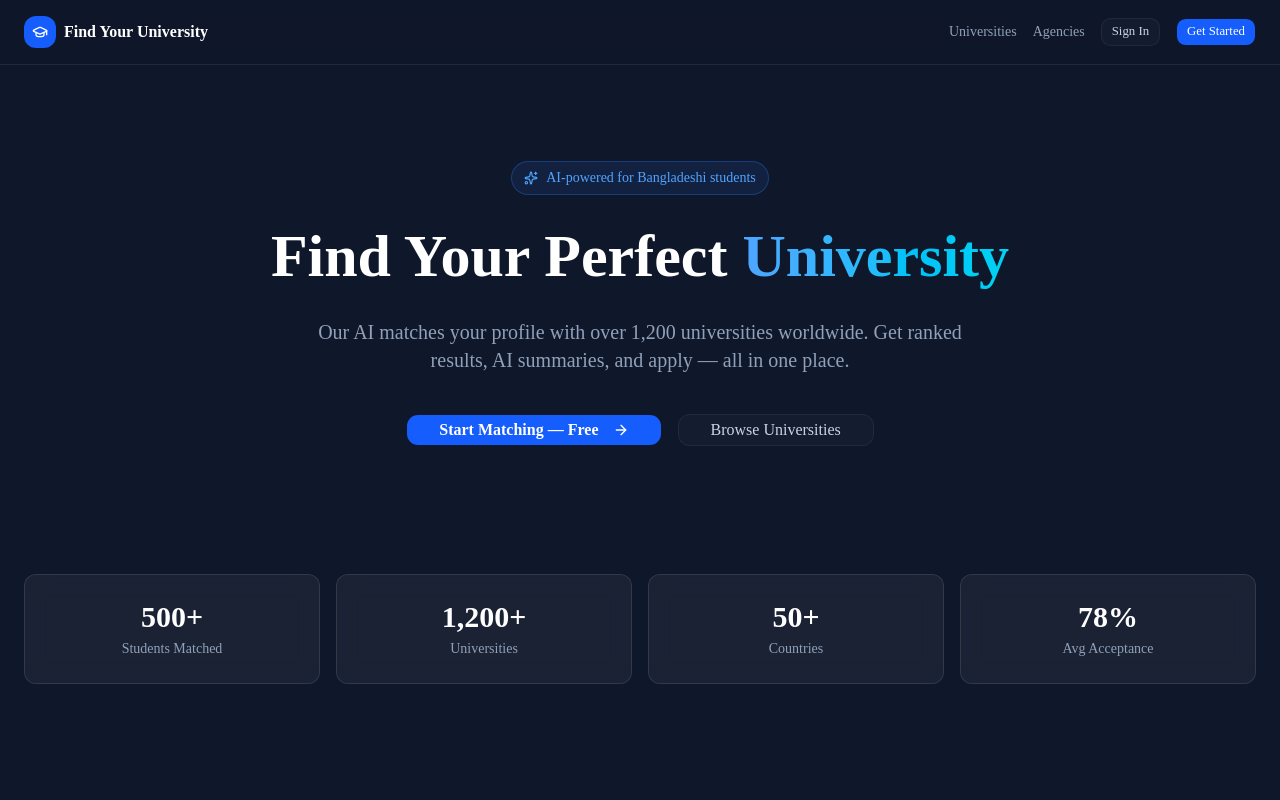
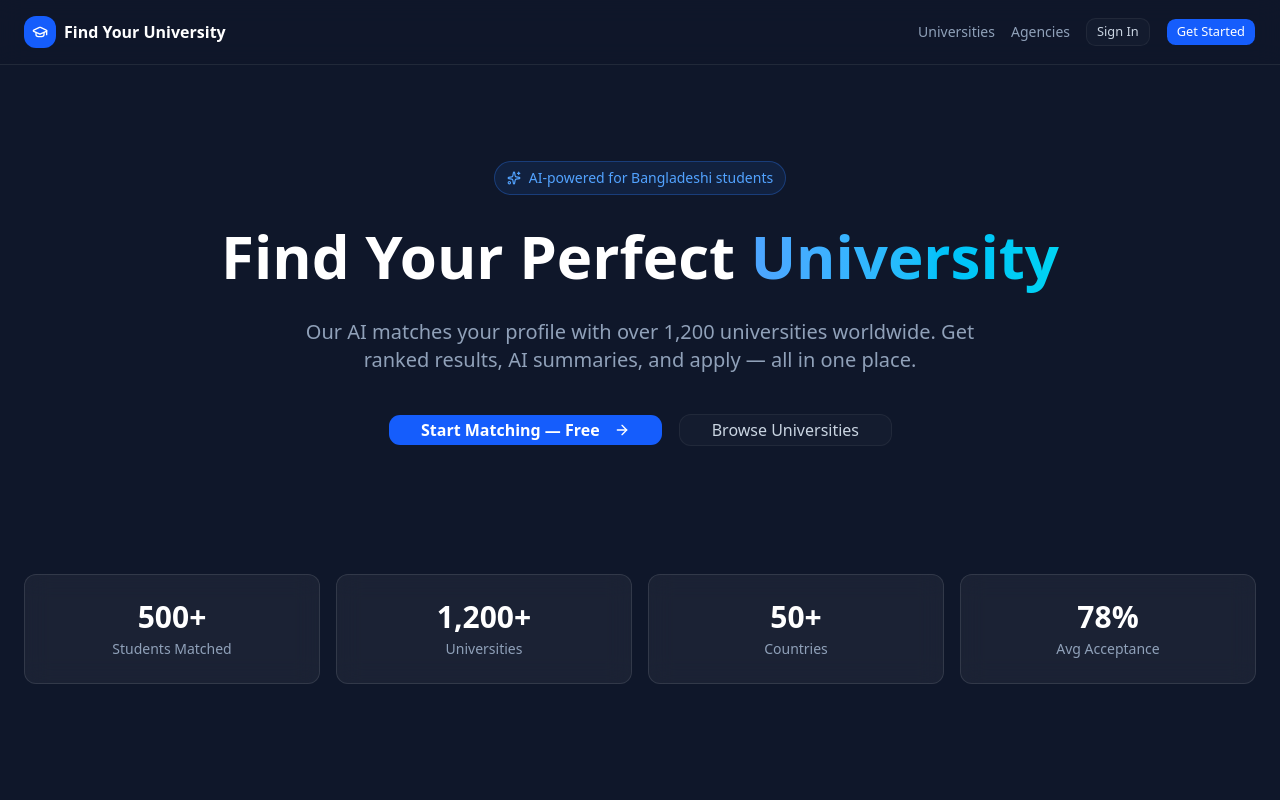
Before and after one commit to Shawkatur/find-your-uni, a Next.js app in the folder frontend/: page / in a window 1280 px wide. Shown: the top 800 px of the page. Built offline with nearby package versions, Linux system fonts and the light colour scheme.

Commit message:
Switch font to system sans-serif stack

```diff
--- a/frontend/app/globals.css
+++ b/frontend/app/globals.css
@@ -7,7 +7,7 @@
 @theme inline {
   --color-background: var(--background);
   --color-foreground: var(--foreground);
-  --font-sans: var(--font-inter);
+  --font-sans: ui-sans-serif, system-ui, -apple-system, BlinkMacSystemFont, "Segoe UI", Roboto, "Helvetica Neue", Arial, sans-serif;
   --font-mono: var(--font-geist-mono);
   --color-sidebar-ring: var(--sidebar-ring);
   --color-sidebar-border: var(--sidebar-border);
--- a/frontend/app/layout.tsx
+++ b/frontend/app/layout.tsx
@@ -1,12 +1,6 @@
 import type { Metadata } from "next";
-import { Inter } from "next/font/google";
 import { Toaster } from "sonner";
 import "./globals.css";
-
-const inter = Inter({
-  variable: "--font-inter",
-  subsets: ["latin"],
-});
 
 export const metadata: Metadata = {
   title: "Find Your University",
@@ -26,7 +20,7 @@ export default function RootLayout({
           href="https://cdnjs.cloudflare.com/ajax/libs/font-awesome/6.5.0/css/all.min.css"
         />
       </head>
-      <body className={`${inter.variable} antialiased bg-[#0F172A] text-slate-100`}>
+      <body className="antialiased bg-[#0F172A] text-slate-100">
         {children}
         <Toaster position="top-right" theme="dark" richColors />
       </body>
```
